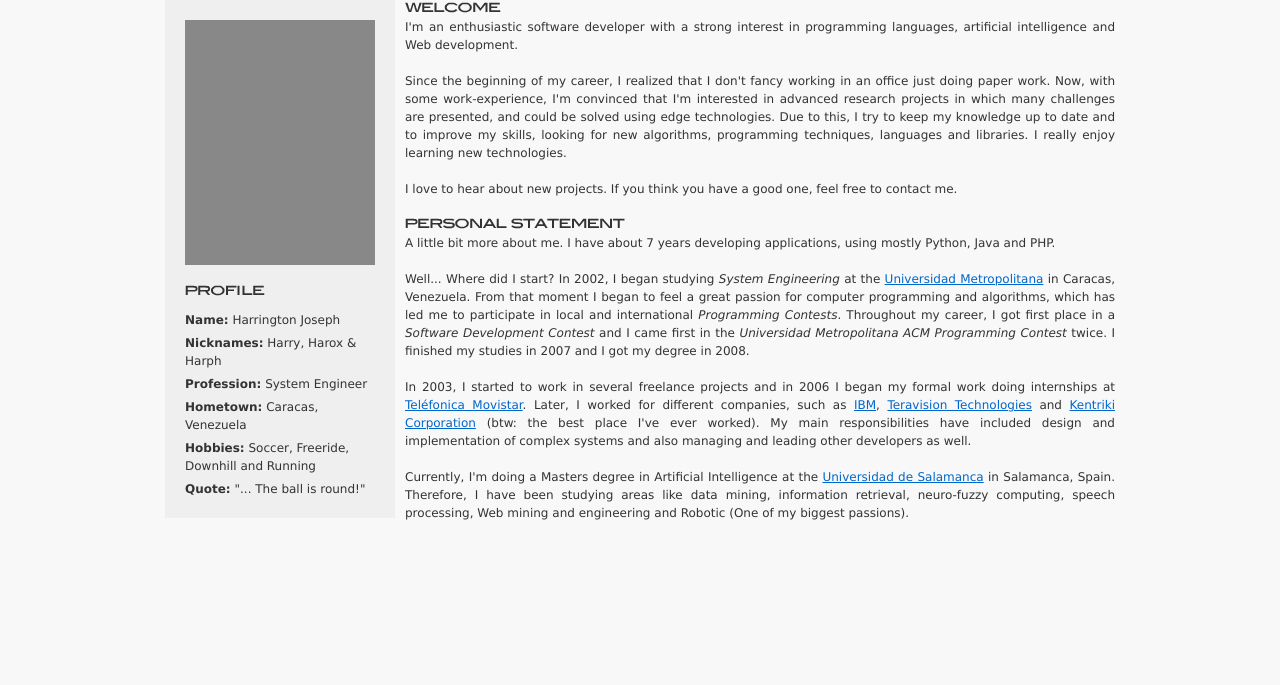
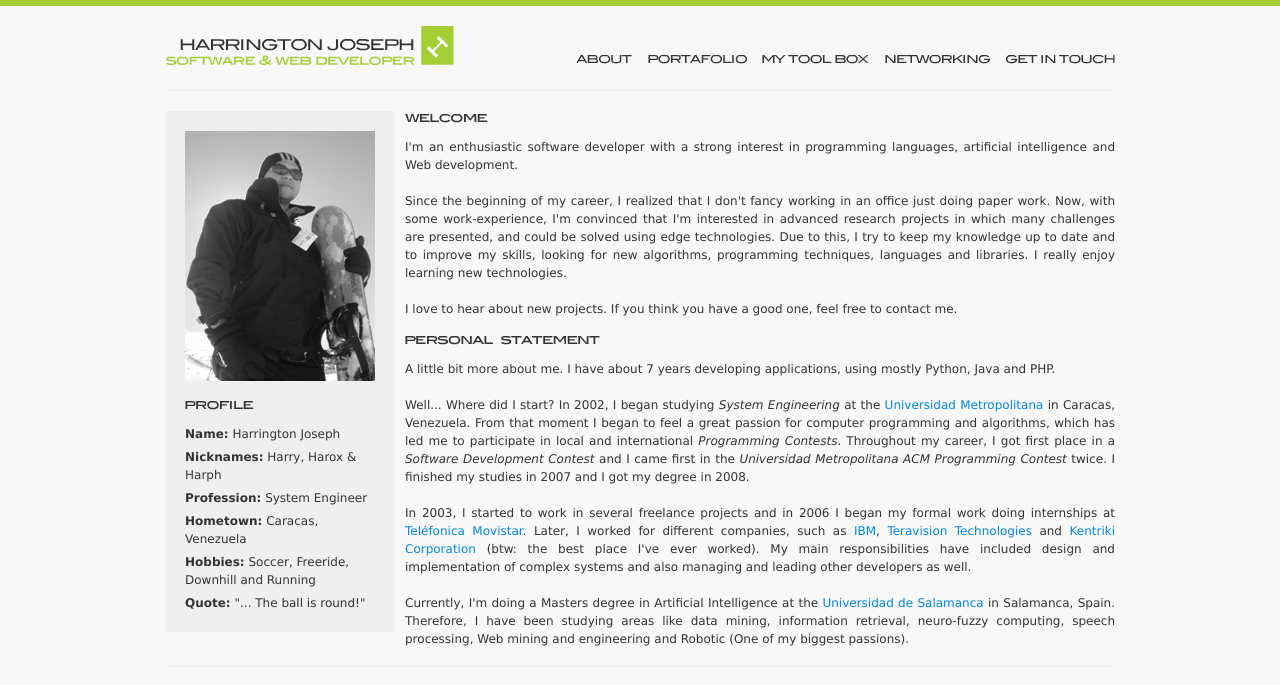
Before and after one commit to harph/hjoseph.com, a Python web app: template web/templates/index.html in a window 1280 px wide. Shown: the top 685 px of the page. Run offline with Jinja, Linux system fonts and the light colour scheme; the template is opened without the code that fills it, so the values that code supplies are empty.

Commit message:
Header, styles and titles adjustments

```diff
--- a/static/css/index.css
+++ b/static/css/index.css
@@ -1,5 +1,6 @@
 body{
 	background: #F8F8F8;
+	border-top: 6px solid #A3CF35;
 	color: #333333;
 	font-family: "Lucida Sans Unicode", "Lucida Grande", Verdana, Arial, Helvetica, sans-serif;
 	font-size: 12px;
@@ -19,8 +20,48 @@ p{
 	text-align: justify;
 }
 
-/* BEGIN PROFILE CONTENT */
+a{
+	color: #0087E2;
+	text-decoration: none;
+}
 
+
+/* BEGIN OF COMMON STYLES */
+
+div.section{
+	border-bottom: 1px solid #EFEFEF;
+	margin-top: 20px;
+}
+
+img.title-content{
+	margin-bottom: 10px;
+}
+
+/* END OF COMMON STYLES */
+
+/* BEGIN OF HEADER */
+	div.header{
+		border-bottom: 1px solid #EFEFEF;
+		margin-top: 20px;
+		padding-bottom: 20px;
+	}
+
+	div.navbar{
+		margin-top: 25px;
+	}
+
+	ul.menu{
+		text-align: right;
+	}
+
+	ul.menu li{
+		display: inline;
+		margin-left: 12px;
+	}
+/* END OF HEADER */
+
+/* BEGIN OF ABOUT */
+	/* BEGIN OF PROFILE */
 		div.profile{
 			background: #EFEFEF;
 		}
@@ -32,7 +73,8 @@ div.profile-content{
 
 		div.profile-image{
 			background: #888888;
-	height: 245px;
+			height: 250px;
+			overflow-y: hidden;
 			width: 100%;
 		}
 
@@ -44,7 +86,6 @@ div.profile-info img{
 			margin-bottom: 10px;
 		}
 
-
 		div.profile-info ul li{
 			margin-bottom: 5px;
 		}
@@ -52,5 +93,5 @@ div.profile-info ul li{
 		div.profile-info .subtitle{
 			font-weight: bold;
 		}
-
-/* END OF PROFILE CONTENT */
+	/* END OF PROFILE */
+/* END OF ABOUT */
--- a/web/templates/about.html
+++ b/web/templates/about.html
@@ -1,7 +1,7 @@
-<div class="container">
+<div class="container section">
 	{% include "profile.html" %}
 	<div class="span-18 last">
-		<img src="/static/images/welcome-title.png" />
+		<img src="/static/images/welcome-title.png" alt="HJOSEPH Welcome Title" class="title-content"/>
 		<p>
 			I'm an enthusiastic software developer with a strong interest in programming languages, artificial intelligence and Web development.
 		</p>
@@ -14,21 +14,21 @@
 			I love to hear about new projects. If you think you have a good one, feel free to contact me. <!-- or ask me questions on Quora-->
 		</p>
 
-		<img src="/static/images/personal-statement-title.png" />
+		<img src="/static/images/personalstatement-title.png" alt="HJOSEPH Personal Statement Title" class="title-content"/>
 		<p>
 			A little bit more about me. I have about 7 years developing applications, using mostly Python, Java and PHP.
 		</p>
 
 		<p>
-			Well... Where did I start? In 2002, I began studying <em>System Engineering</em> at the <a href="http://www.unimet.edu.ve">Universidad Metropolitana</a> in Caracas, Venezuela. From that moment I began to feel a great passion for computer programming and algorithms, which has led me to participate in local and international <em>Programming Contests</em>.  Throughout my career, I got first place in a <em>Software Development Contest</em> and I came first in the <em>Universidad Metropolitana ACM Programming Contest</em> twice. I finished my studies in 2007 and I got my degree in 2008.
+			Well... Where did I start? In 2002, I began studying <em>System Engineering</em> at the <a href="http://www.unimet.edu.ve" target="_blank">Universidad Metropolitana</a> in Caracas, Venezuela. From that moment I began to feel a great passion for computer programming and algorithms, which has led me to participate in local and international <em>Programming Contests</em>.  Throughout my career, I got first place in a <em>Software Development Contest</em> and I came first in the <em>Universidad Metropolitana ACM Programming Contest</em> twice. I finished my studies in 2007 and I got my degree in 2008.
 		</p>
 
 		<p>
-			In 2003, I started to work in several freelance projects and in 2006 I began my formal work doing internships at <a href="http://www.movistar.com.ve">Teléfonica Movistar</a>. Later, I worked for different companies, such as <a href="http://www.ibm.com.ve">IBM</a>, <a href="http://www.teravisiontech.com">Teravision Technologies</a> and <a href="http://kentriki.com">Kentriki Corporation</a> (btw: the best place I've ever worked). My main responsibilities have included design and implementation of complex systems and also managing and leading other developers as well.
+			In 2003, I started to work in several freelance projects and in 2006 I began my formal work doing internships at <a href="http://www.movistar.com.ve" target="_blank">Teléfonica Movistar</a>. Later, I worked for different companies, such as <a href="http://www.ibm.com.ve" target="_blank">IBM</a>, <a href="http://www.teravisiontech.com" target="_blank">Teravision Technologies</a> and <a href="http://kentriki.com" target="_blank">Kentriki Corporation</a> (btw: the best place I've ever worked). My main responsibilities have included design and implementation of complex systems and also managing and leading other developers as well.
 		</p>
 
 		<p>
-			Currently, I'm doing a Masters degree in Artificial Intelligence at the <a href="http://www.usal.es">Universidad de Salamanca</a> in Salamanca, Spain. Therefore, I have been studying areas like data mining, information retrieval, neuro-fuzzy computing, speech processing, Web mining and engineering and Robotic (One of my biggest passions).
+			Currently, I'm doing a Masters degree in Artificial Intelligence at the <a href="http://www.usal.es" target="_blank">Universidad de Salamanca</a> in Salamanca, Spain. Therefore, I have been studying areas like data mining, information retrieval, neuro-fuzzy computing, speech processing, Web mining and engineering and Robotic (One of my biggest passions).
 		</p>
 	</div>
 </div>
--- /dev/null
+++ b/web/templates/header.html
@@ -0,0 +1,14 @@
+<div class="container header">
+	<div class="span-8">
+		<a href="/"><img src="/static/images/hjoseph-logo.png" alt="HJOSEPH Logo"/></a>
+	</div>
+	<div class="span-16 last navbar">
+		<ul class="menu">
+			<li><a href=""><img src="/static/images/about-link.png"/></a></li>
+			<li><a href=""><img src="/static/images/portafolio-link.png"/></a></li>
+			<li><a href=""><img src="/static/images/mytoolbox-link.png"/></a></li>
+			<li><a href=""><img src="/static/images/networking-link.png"/></a></li>
+			<li><a href=""><img src="/static/images/getintouch-link.png"/></a></li>
+		</ul>
+	</div>
+</div>
--- a/web/templates/index.html
+++ b/web/templates/index.html
@@ -11,6 +11,7 @@
 
 	</head>
 	<body>
+		{% include "header.html" %}
 		{% include "about.html" %}
 	</body>
 </html>
--- a/web/templates/profile.html
+++ b/web/templates/profile.html
@@ -1,11 +1,11 @@
 <div class="span-6 profile">
 	<div class="profile-content">
 		<div class="profile-image">
-
+			<img src="/static/images/me.png" alt="HJOSEPH Profile Picture"/>
 		</div>
 
 		<div class="profile-info">
-			<img src="/static/images/profile-title.png" />
+			<img src="/static/images/profile-title.png" alt="HJOSEPH Profile Title"/>
 			<ul>
 				<li><span class="subtitle">Name:</span> Harrington Joseph</li>
 				<li><span class="subtitle">Nicknames:</span> Harry, Harox & Harph</li>
```
Also changed, not shown: static/images/about-link.png (added), static/images/getintouch-link.png (added), static/images/hjoseph-logo.png (added), static/images/me-original.png (added), static/images/me.jpg (added), static/images/me.png (added), static/images/mytoolbox-link.png (added), static/images/networking-link.png (added), static/images/personalstatement-title.png (added), static/images/portafolio-link.png (added), static/images/profile-title.png, static/images/welcome-title.png. Lines whose indentation alone changed are shown as unchanged.
